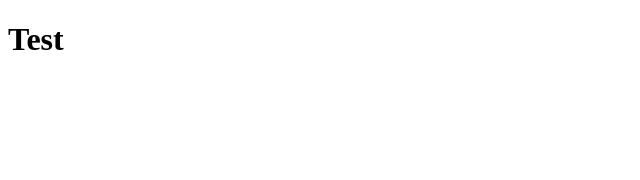
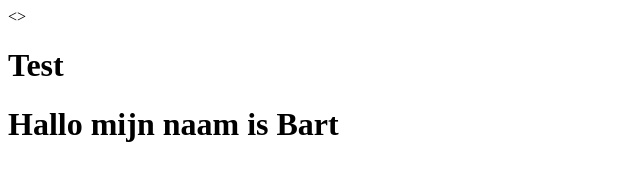
Before and after one commit to CaptainSkiddow/SpelRebel, a plain HTML site: page index.html in a window 1280 px wide. Shown: the whole page, without its empty margins (0-640 px from the left). Drawn offline with Linux system fonts and the light colour scheme.

Commit message:
Text
Mijn naam

```diff
--- a/index.html
+++ b/index.html
@@ -7,10 +7,12 @@
     <script src="index.js"></script>
     <link rel="stylesheet" href="index.css">
 </head>
-<body>
+<>
     <h1>
         Test
     </h1>
 
+    <h1>Hallo mijn naam is Bart</h1>
+
 </body>
 </html>
```
